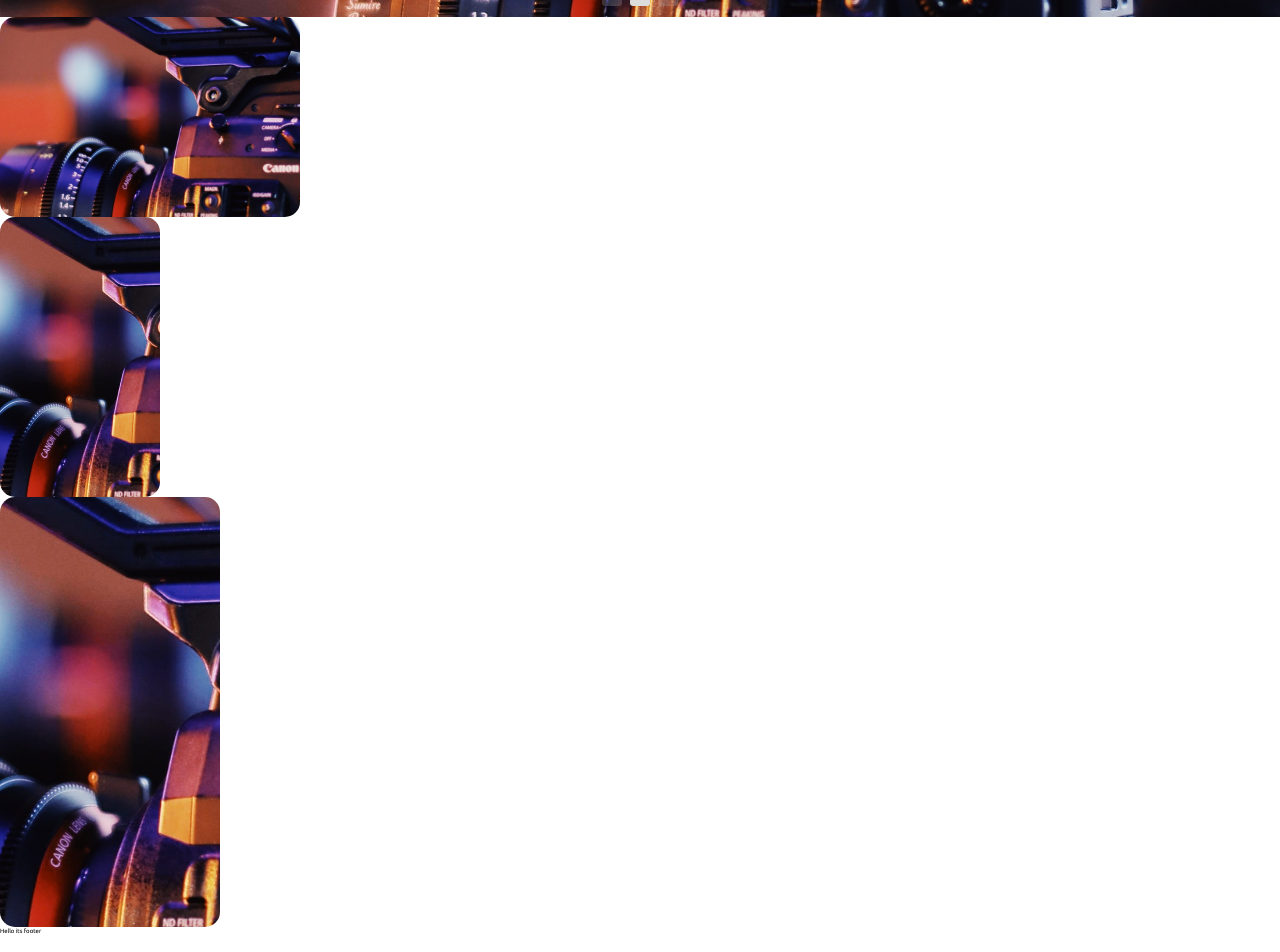
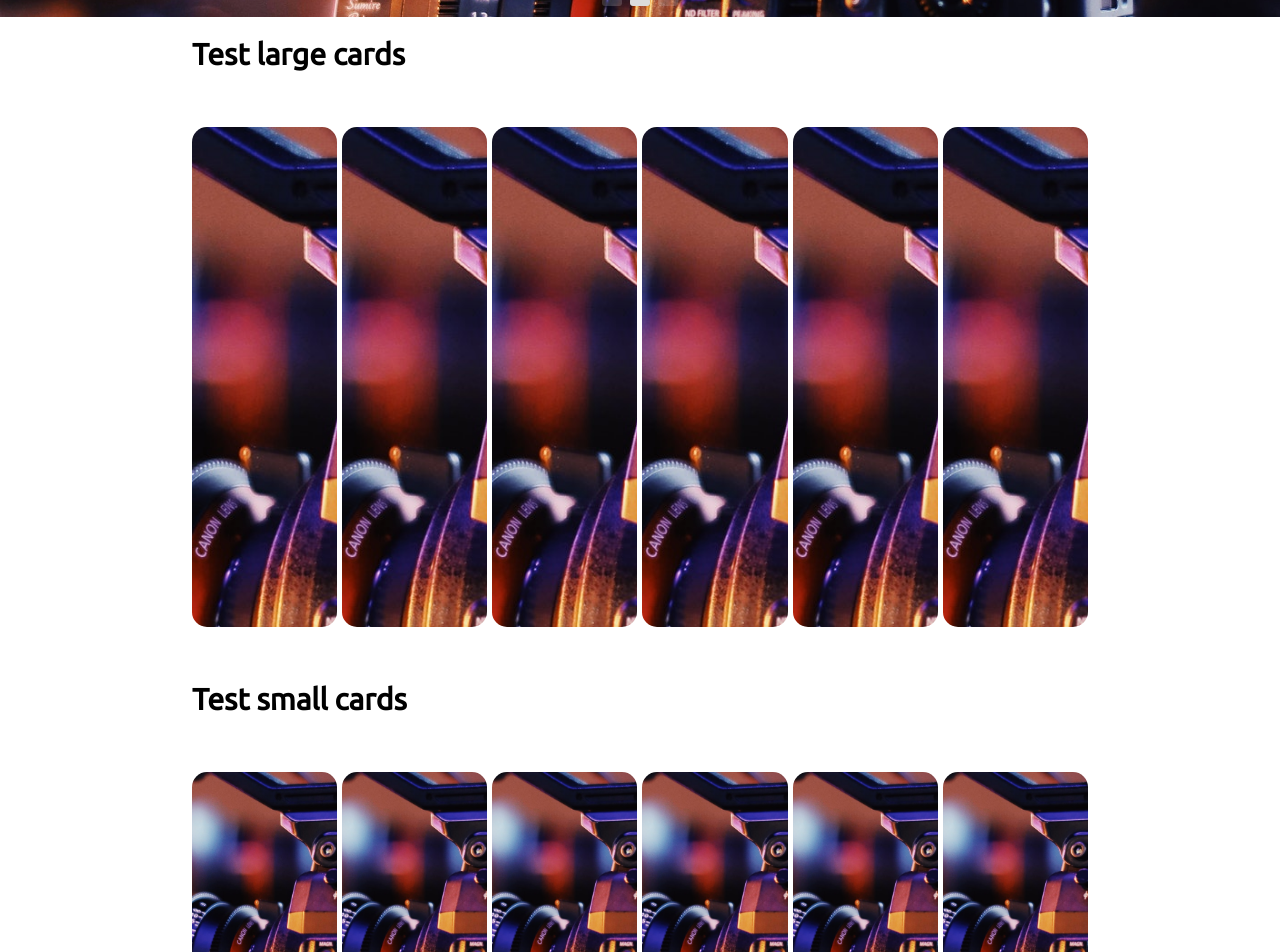
Before and after one commit to ArsenDriashkaba/NetliTube, a Next.js app: page / in a window 1280 px wide. Shown: the part 420-1372 px from the top of the page. Built offline with nearby package versions, Linux system fonts and the light colour scheme.

Commit message:
Imlement card swipers and improving stylings

```diff
--- a/components/CardList/Card/Card.js
+++ b/components/CardList/Card/Card.js
@@ -4,13 +4,13 @@ import classNames from "classnames";
 
 import styles from "./Card.module.css";
 
+const sizeClassMap = {
+  small: styles.smallImg,
+  medium: styles.mediumImg,
+  large: styles.largeImg,
+};
+
 const Card = ({ imgSrc, size }) => {
-  const sizeClassMap = {
-    small: styles.smallImg,
-    medium: styles.mediumImg,
-    large: styles.largeImg,
-  };
-
   return (
     <motion.div
       className={classNames(styles.imageContainer, sizeClassMap[size])}
--- a/components/CardList/Card/Card.module.css
+++ b/components/CardList/Card/Card.module.css
@@ -15,22 +15,16 @@
 }
 
 .smallImg {
-  min-width: 30rem;
-  min-height: 20rem;
-  width: 30rem;
-  height: 20rem;
+  width: var(--smallCardWidth);
+  height: var(--smallCardHeight);
 }
 
 .mediumImg {
-  min-width: 16rem;
-  min-height: 28rem;
-  width: 16rem;
-  height: 28rem;
+  width: var(--mediumCardWidth);
+  height: var(--mediumCardHeight);
 }
 
 .largeImg {
-  min-width: 22rem;
-  min-height: 43rem;
-  width: 22rem;
-  height: 43rem;
+  width: var(--largeCardWidth);
+  height: var(--largeCardHeight);
 }
--- a/components/CardList/CardList.js
+++ b/components/CardList/CardList.js
@@ -0,0 +1,52 @@
+import { Swiper, SwiperSlide } from "swiper/react";
+import { Autoplay } from "swiper";
+import classNames from "classnames";
+
+import Card from "./Card/Card";
+
+import styles from "./CardList.module.css";
+
+const cardSizeClassMap = {
+  small: styles.smallCardWrapper,
+  medium: styles.mediumCardWrapper,
+  large: styles.largeCardWrapper,
+};
+
+const titleSizeClassMap = {
+  small: styles.smallListTitle,
+  medium: styles.mediumListTitle,
+  large: styles.largeListTitle,
+};
+
+const CardList = ({
+  listTitle,
+  cards,
+  numberPerRow,
+  cardSize,
+  autoPlayDelay,
+}) => {
+  return (
+    <div className={styles.container}>
+      <h2 className={classNames(styles.title, titleSizeClassMap[cardSize])}>
+        {listTitle}
+      </h2>
+      <Swiper
+        className={cardSizeClassMap[cardSize]}
+        slidesPerView={numberPerRow}
+        slid
+        spaceBetween={5}
+        modules={[Autoplay]}
+        autoplay={{ delay: autoPlayDelay }}
+        loop
+      >
+        {cards?.map((card, index) => (
+          <SwiperSlide className={styles.card} key={index}>
+            <Card size={cardSize} />
+          </SwiperSlide>
+        ))}
+      </Swiper>
+    </div>
+  );
+};
+
+export default CardList;
--- a/components/CardList/CardList.module.css
+++ b/components/CardList/CardList.module.css
@@ -0,0 +1,33 @@
+.container {
+  width: 70%;
+  margin: auto;
+  position: relative;
+}
+
+.title {
+  font-size: 3rem;
+}
+
+.smallCardWrapper {
+  height: var(--smallWrapperHeight);
+}
+
+.mediumCardWrapper {
+  height: var(--mediumWrapperHeight);
+}
+
+.largeCardWrapper {
+  height: var(--largeWrapperHeight);
+}
+
+.smallListTitle {
+  margin-bottom: calc(var(--largeCardPadding) - var(--smallCardPadding));
+}
+
+.mediumListTitle {
+  margin: calc(var(--largeCardPadding) - var(--mediumCardPadding)) 0;
+}
+
+.largeListTitle {
+  margin-top: 2rem;
+}
--- a/components/Nav/Nav.module.css
+++ b/components/Nav/Nav.module.css
@@ -2,7 +2,7 @@
   position: sticky;
   top: 0;
   z-index: 20;
-  background-color: white;
+  background-color: rgb(255, 255, 255);
 }
 
 .navigation {
--- a/pages/index.js
+++ b/pages/index.js
@@ -1,6 +1,6 @@
 import Head from "next/head";
 import BannerSlider from "../components/BannerSlider/BannerSlider";
-import Card from "../components/CardList/Card/Card";
+import CardList from "../components/CardList/CardList";
 import styles from "../styles/Home.module.css";
 
 export default function Home() {
@@ -14,9 +14,27 @@ export default function Home() {
 
       <main className={styles.main}>
         <BannerSlider />
-        <Card size="small" />
-        <Card size="medium" />
-        <Card size="large" />
+        <CardList
+          listTitle="Test large cards"
+          cards={[1, 2, 3, 4, 5, 6, 7, 8, 9, 10]}
+          numberPerRow={6}
+          cardSize="large"
+          autoPlayDelay={7000}
+        />
+        <CardList
+          listTitle="Test small cards"
+          cards={[1, 2, 3, 4, 5, 6, 7, 8, 9, 10]}
+          numberPerRow={6}
+          cardSize="small"
+          autoPlayDelay={10000}
+        />
+        <CardList
+          listTitle="Test medium cards"
+          cards={[1, 2, 3, 4, 5, 6, 7, 8, 9, 10]}
+          numberPerRow={10}
+          cardSize="medium"
+          autoPlayDelay={15000}
+        />
       </main>
     </div>
   );
--- a/styles/globals.css
+++ b/styles/globals.css
@@ -2,6 +2,28 @@
   --gray: rgb(220, 220, 220);
   --transparentGray: rgba(220, 220, 220, 0.35);
   --transparentDark: rgba(0, 0, 0, 0.35);
+
+  --smallCardWidth: 30rem;
+  --mediumCardWidth: 16rem;
+  --largeCardWidth: 40rem;
+
+  --smallCardHeight: 20rem;
+  --mediumCardHeight: 28rem;
+  --largeCardHeight: 50rem;
+
+  --smallWrapperHeight: calc(var(--smallCardHeight) * 1.22);
+  --mediumWrapperHeight: calc(var(--mediumCardHeight) * 1.22);
+  --largeWrapperHeight: calc(var(--largeCardHeight) * 1.22);
+
+  --smallCardPadding: calc(
+    (var(--smallWrapperHeight) - var(--smallCardHeight)) / 2
+  );
+  --mediumCardPadding: calc(
+    (var(--mediumWrapperHeight) - var(--mediumCardHeight)) / 2
+  );
+  --largeCardPadding: calc(
+    (var(--largeWrapperHeight) - var(--largeCardHeight)) / 2
+  );
 }
 
 * {
@@ -28,6 +50,12 @@ button {
 /*
   Overriding styles for swiper component on home page
 */
+.swiper-slide {
+  display: flex;
+  justify-content: center;
+  align-items: center;
+}
+
 .swiper-button-next,
 .swiper-button-prev {
   color: var(--transparentGray);
```
